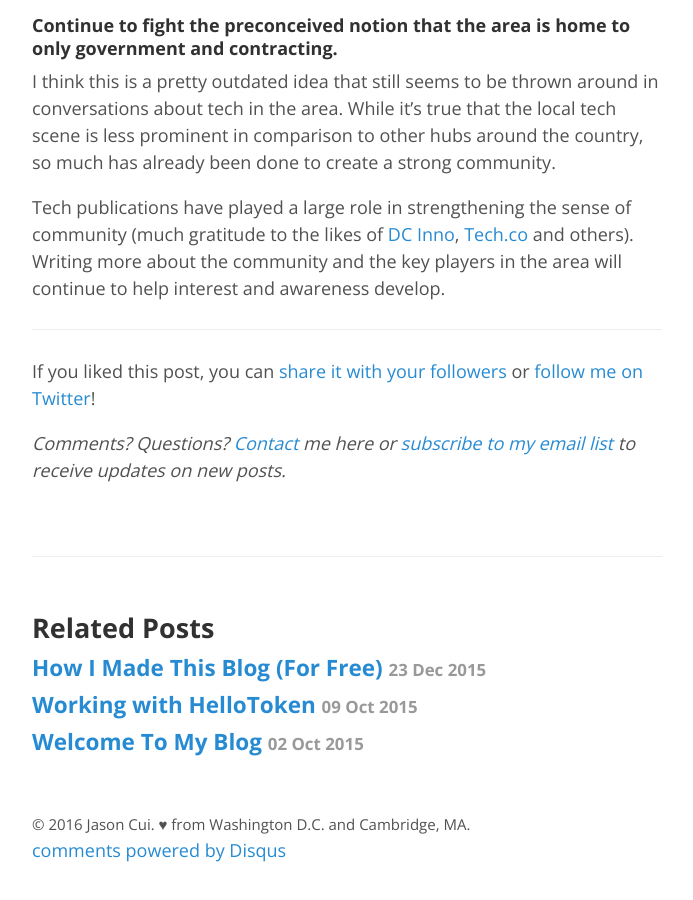
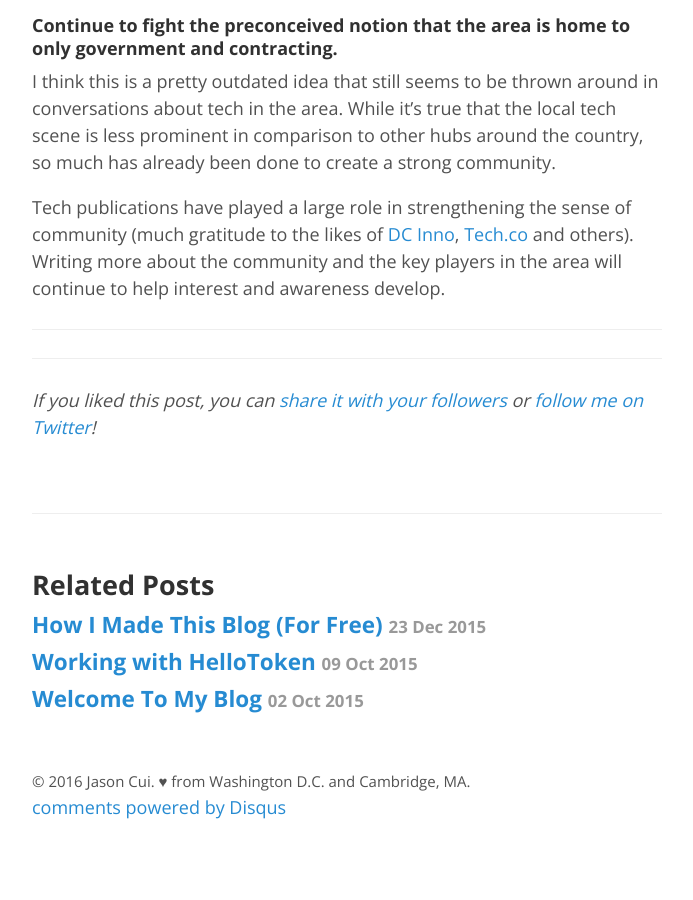
Before and after one commit to jasoncui/jasoncui.github.io, a Jekyll site: the page built from _posts/2016-01-08-my-hope-for-DC-tech.md, in a window 1280 px wide and 900 px high, scrolled down 2780 px. Shown: the whole window, without its empty margins (293-986 px from the left). Built offline with Jekyll 4.4.1, drawn with Linux system fonts in a browser that asks for light colours; comment, search, counter and statistics services are not loaded; after the commit the page ends 3637 px from its top, so only the background shows below that.

Commit message:
changed to social plug

```diff
--- a/_includes/twitter_plug.html
+++ b/_includes/social_plug.html
@@ -1,7 +1,9 @@
-If you liked this post, you can
+----------
+
+<i>If you liked this post, you can
 <a href="https://twitter.com/intent/tweet?url={{ site.url }}{{ page.url }}&text={{ page.title }}&via=joshualande"
    target="_blank">
   share it with your followers</a>
 or
-<a href="https://twitter.com/joshualande">
-  follow me on Twitter</a>!
+<a href="https://twitter.com/jasonscui">
+  follow me on Twitter</a>!</i>
--- a/_posts/2016-01-08-my-hope-for-DC-tech.md
+++ b/_posts/2016-01-08-my-hope-for-DC-tech.md
@@ -50,6 +50,4 @@ I think this is a pretty outdated idea that still seems to be thrown around in c
 Tech publications have played a large role in strengthening the sense of community (much gratitude to the likes of [DC Inno](http://dcinno.streetwise.co/), [Tech.co](http://tech.co/) and others). Writing more about the community and the key players in the area will continue to help interest and awareness develop.
 
 ----------
-{% include twitter_plug.html %}
-
-*Comments? Questions? [Contact]({{ site.url }}/contact) me here or [subscribe to my email list](http://www.google.com) to receive updates on new posts.*
+{% include social_plug.html %}
```
